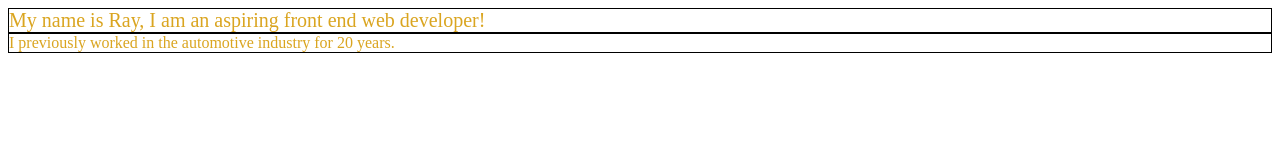
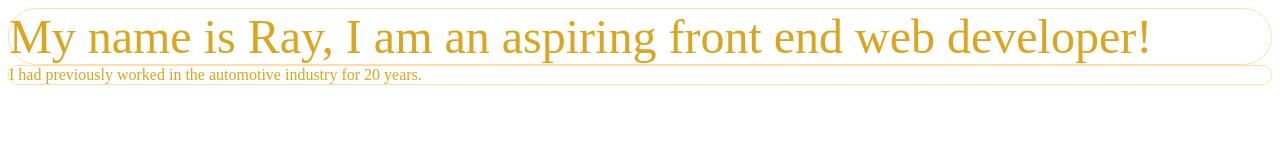
Before and after one commit to rmbw74/rmbw74.github.io, a plain HTML site: page index.html in a window 1280 px wide. Drawn offline with Linux system fonts and the light colour scheme.

Commit message:
changed border color based on customer demand

```diff
--- a/index.html
+++ b/index.html
@@ -10,7 +10,7 @@
         </article>
 
         <article id="history" class="article">
-            I previously worked in the automotive industry for 20 years.
+            I had previously worked in the automotive industry for 20 years.
         </article>
 
     </body>
--- a/style.css
+++ b/style.css
@@ -1,10 +1,11 @@
 .article {
-    border: 1px solid black;
+    border: 1px solid #ffdead;
+    border-radius: 50px;
     color: goldenrod;
 
 }
 
 #intro {
-    font-size: 20px;
+    font-size: 3em;
 
 }
```
